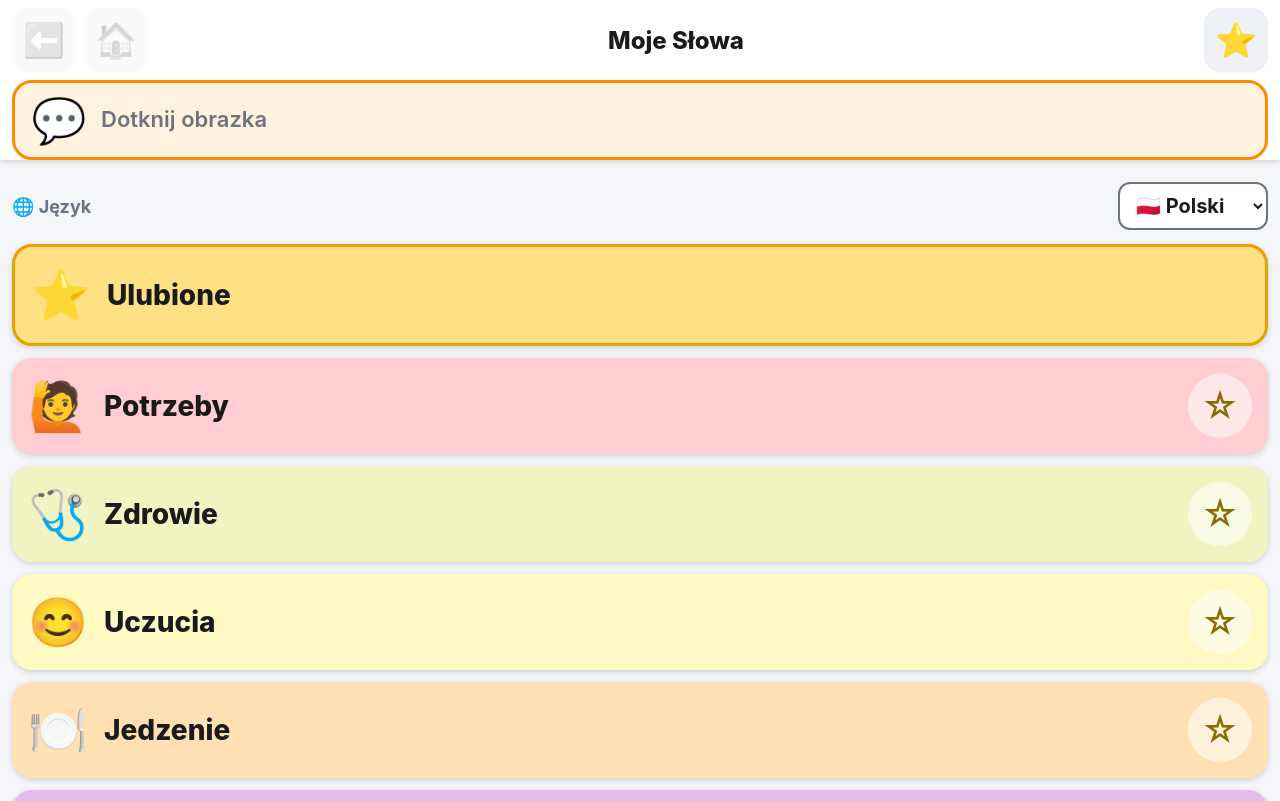
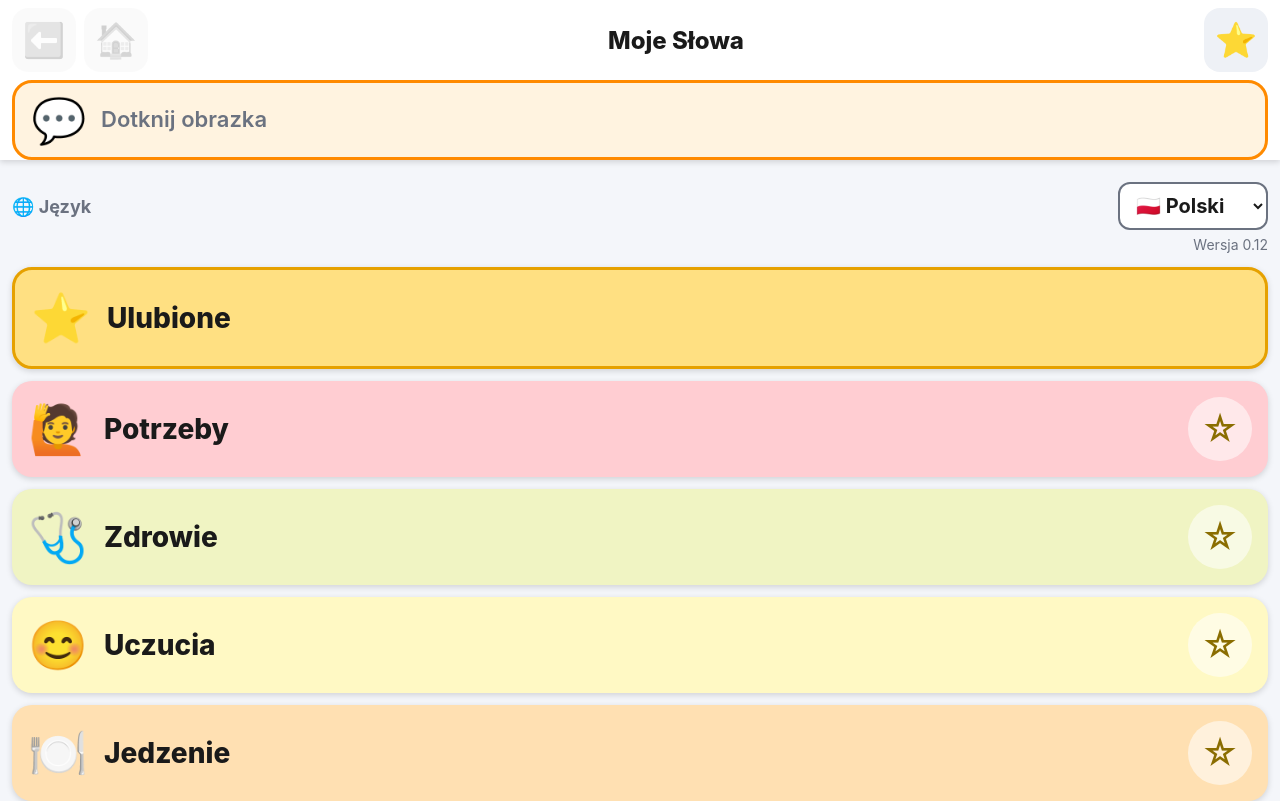
Before and after one commit to dz1d3k/MyWords, a plain HTML site: page index.html in a window 1280 px wide. Shown: the top 801 px of the page. Drawn offline with Linux system fonts and the light colour scheme.

Commit message:
Show app version on home screen, redraw gum, egg and candy bar
version.js is now the single version source for the page and the
service worker cache name (0.12). New pictures: CandiesGum pouch,
CandiesEgg red/white egg, CandiesBar blue wrapper with an unwrapped bar.

Co-Authored-By: Claude Opus 5.5 <noreply@anthropic.com>
Claude-Session: https://claude.ai/code/session_01LMwTkNfQDX56f5s23BN7mb

```diff
--- a/app.js
+++ b/app.js
@@ -20,7 +20,7 @@
         back: 'Wstecz', home: 'Start', repeat: 'Powtórz ostatnie słowo',
         addFav: 'Dodaj do ulubionych', removeFav: 'Usuń z ulubionych',
         emptyFav: 'Nie masz jeszcze ulubionych. Dotknij gwiazdki ☆ obok słowa albo kategorii.',
-        language: '🌐 Język', settingsBtn: '⚙️ Ustawienia głosu', settingsTitle: 'Ustawienia głosu',
+        language: '🌐 Język', version: 'Wersja', settingsBtn: '⚙️ Ustawienia głosu', settingsTitle: 'Ustawienia głosu',
         voice: 'Głos', rate: 'Tempo', test: '🔊 Test', done: 'Gotowe', hintSummary: 'Jak pobrać lepszy głos?',
         hintHtml: '<p><strong>iPhone:</strong> Ustawienia → Dostępność → Treść mówiona → Głosy → Polski. Pobierz głos „Premium” lub „Rozszerzony”, potem wróć tutaj i wybierz go.</p>' +
           '<p><strong>Android:</strong> Ustawienia → Zamiana tekstu na mowę (często w: Ułatwienia dostępu). Wybierz silnik Google, zainstaluj dane głosowe dla języka polskiego.</p>' +
@@ -38,7 +38,7 @@
         back: 'Back', home: 'Home', repeat: 'Repeat the last word',
         addFav: 'Add to favorites', removeFav: 'Remove from favorites',
         emptyFav: 'No favorites yet. Tap the star ☆ next to a word or a category.',
-        language: '🌐 Language', settingsBtn: '⚙️ Voice settings', settingsTitle: 'Voice settings',
+        language: '🌐 Language', version: 'Version', settingsBtn: '⚙️ Voice settings', settingsTitle: 'Voice settings',
         voice: 'Voice', rate: 'Speed', test: '🔊 Test', done: 'Done', hintSummary: 'How to get a better voice?',
         hintHtml: '<p><strong>iPhone:</strong> Settings → Accessibility → Spoken Content → Voices → English. Download a “Premium” or “Enhanced” voice, then come back here and choose it.</p>' +
           '<p><strong>Android:</strong> Settings → Text-to-speech output (often under Accessibility). Choose the Google engine and install English voice data.</p>' +
@@ -577,6 +577,8 @@
     el.home.setAttribute('aria-label', ui('home'));
     el.fav.setAttribute('aria-label', ui('favorites'));
     el.last.setAttribute('aria-label', ui('repeat'));
+    var ver = document.getElementById('app-version');
+    if (ver) ver.textContent = ui('version') + ' ' + (typeof APP_VERSION === 'string' ? APP_VERSION : '?');
     if (!lastSpoken) el.lastText.textContent = ui('tapPicture');
   }
 
--- a/index.html
+++ b/index.html
@@ -35,6 +35,7 @@
       <span data-i18n="language">🌐 Język</span>
       <select id="lang" class="lang-select"></select>
     </label>
+    <div id="app-version" class="app-version"></div>
   </div>
 
   <main id="list" class="list" aria-live="polite"></main>
@@ -67,6 +68,7 @@
     </form>
   </dialog>
 
+  <script src="version.js"></script>
   <script src="app.js"></script>
 </body>
 </html>
--- a/style.css
+++ b/style.css
@@ -344,3 +344,10 @@ legend { font-weight: 700; font-size: 18px; margin-bottom: 8px; }
   min-height: 48px;
   padding: 6px 12px;
 }
+
+.app-version {
+  margin-top: 6px;
+  text-align: right;
+  font-size: 14px;
+  color: var(--muted);
+}
--- /dev/null
+++ b/version.js
@@ -0,0 +1,3 @@
+/* Wersja aplikacji – JEDYNE miejsce, które trzeba zmienić przy każdej aktualizacji.
+ * Używają jej: ekran startowy (napis „Wersja …”) i sw.js (nazwa pamięci offline). */
+var APP_VERSION = '0.12';
--- a/vocabulary.en.json
+++ b/vocabulary.en.json
@@ -498,7 +498,8 @@
         },
         {
           "emoji": "🍬",
-          "text": "Chewy candy"
+          "text": "Chewing gum",
+          "image": "images/gumy.svg"
         },
         {
           "emoji": "🍫",
--- a/vocabulary.json
+++ b/vocabulary.json
@@ -498,7 +498,8 @@
         },
         {
           "emoji": "🍬",
-          "text": "Gumy"
+          "text": "Gumy",
+          "image": "images/gumy.svg"
         },
         {
           "emoji": "🍫",
```
Also changed, not shown: sw.js (+5 -3 lines), README.md, images/batonik.svg, images/gumy.svg (added), images/jajko-niespodzianka.svg.
